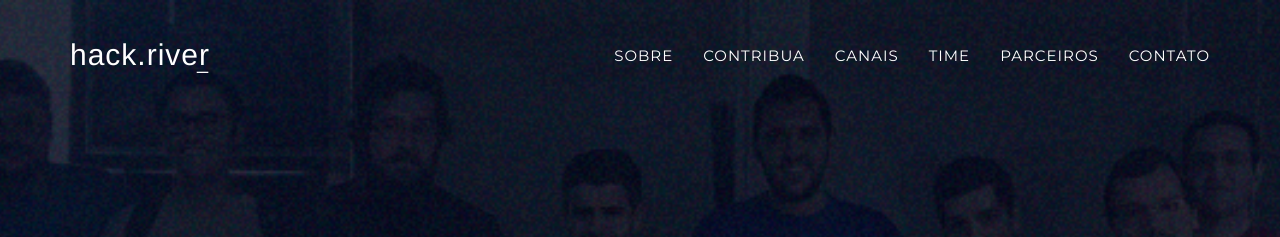
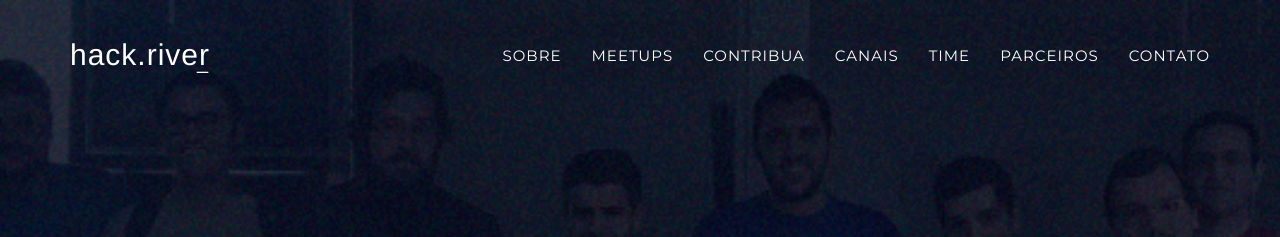
Before and after one commit to hackriver/hackriver.github.io, a Jekyll site: the page built from index.html, in a window 1280 px wide and 1400 px high. Shown: the top 237 px of the window. Built offline with Jekyll 4.4.1, drawn with Linux system fonts in a browser that asks for light colours; some web fonts are replaced; some of the changed text lies outside the part shown.

Commit message:
include meetup section to home page

```diff
--- a/_includes/header.html
+++ b/_includes/header.html
@@ -20,6 +20,9 @@
                     </li>
                     <li>
                         <a class="page-scroll" href="#about">Sobre</a>
+                    </li>
+                    <li>
+                        <a class="page-scroll" href="#meetups">Meetups</a>
                     </li>
                     <li>
                         <a class="page-scroll" href="#contribute">Contribua</a>
--- /dev/null
+++ b/_includes/meetups.html
@@ -0,0 +1,33 @@
+<section id="meetups">
+    <div class="container">
+        <div class="row">
+            <div class="col-lg-12 text-center">
+                <h2 class="section-heading">Meetups</h2>
+                <h3 class="section-subheading text-muted"></h3>
+            </div>
+        </div>
+        <div class="row">
+            {% for meetup in site.meetups %}
+            <div class="col-sm-4">
+                <div class="meetup meetup__box">
+                    <h4>
+                        <a href="{{ meetup.url}}">{{ meetup.title}}</a>
+                    </h4>
+                    <p class="text-muted">Local: {{ meetup.address }}</p>
+                    <ul>
+                        {% for talk in meetup.talks %}
+                        <li>
+                            <a href="{{ talk.url }}">
+                                <p>{{ talk.title }}</p>
+                                <p class="text-muted">{{ talk.speaker }}</p>
+                            </a>
+                        </li>
+                        {% endfor %}
+
+                    </ul>
+                </div>
+            </div>
+            {% endfor %}
+        </div>
+    </div>
+</section>
--- a/_layouts/default.html
+++ b/_layouts/default.html
@@ -8,6 +8,7 @@
 
     {% include header.html %}
     {% include about.html %}
+    {% include meetups.html %}
     {% include contribute.html %}
     {% include channels.html %}
     {% include team.html %}
```
Also changed, not shown: _includes/css/agency.css (+10 -0 lines).
